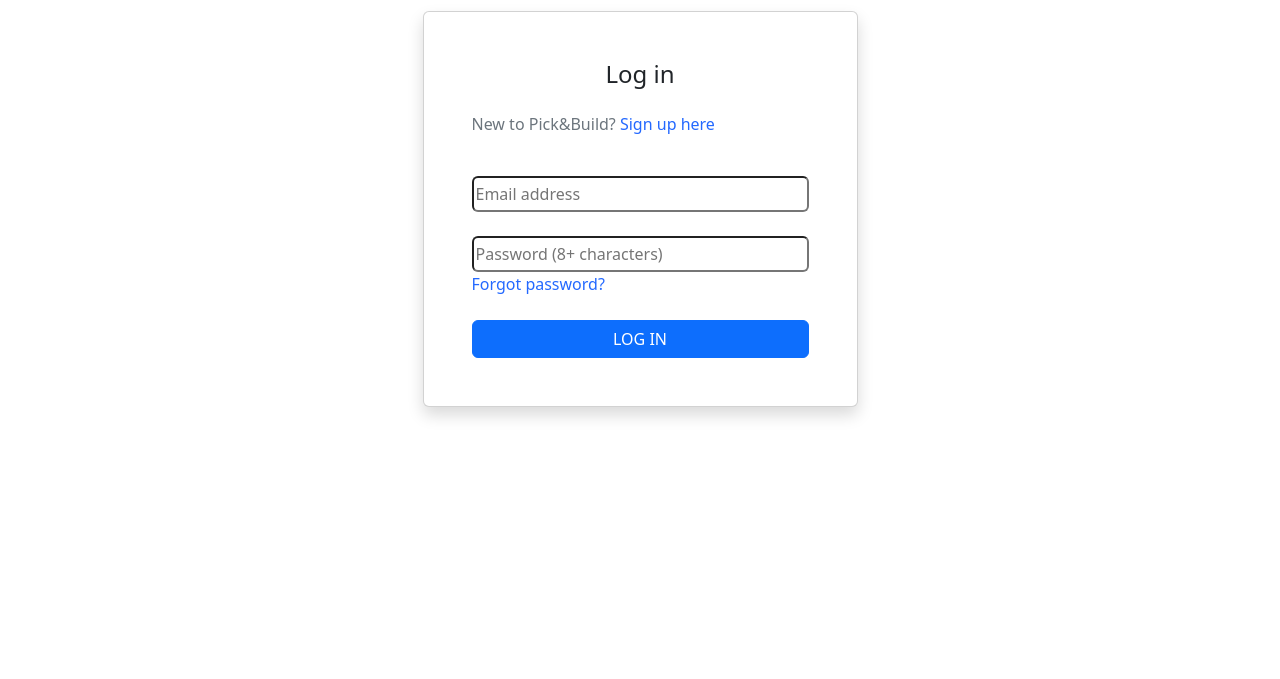
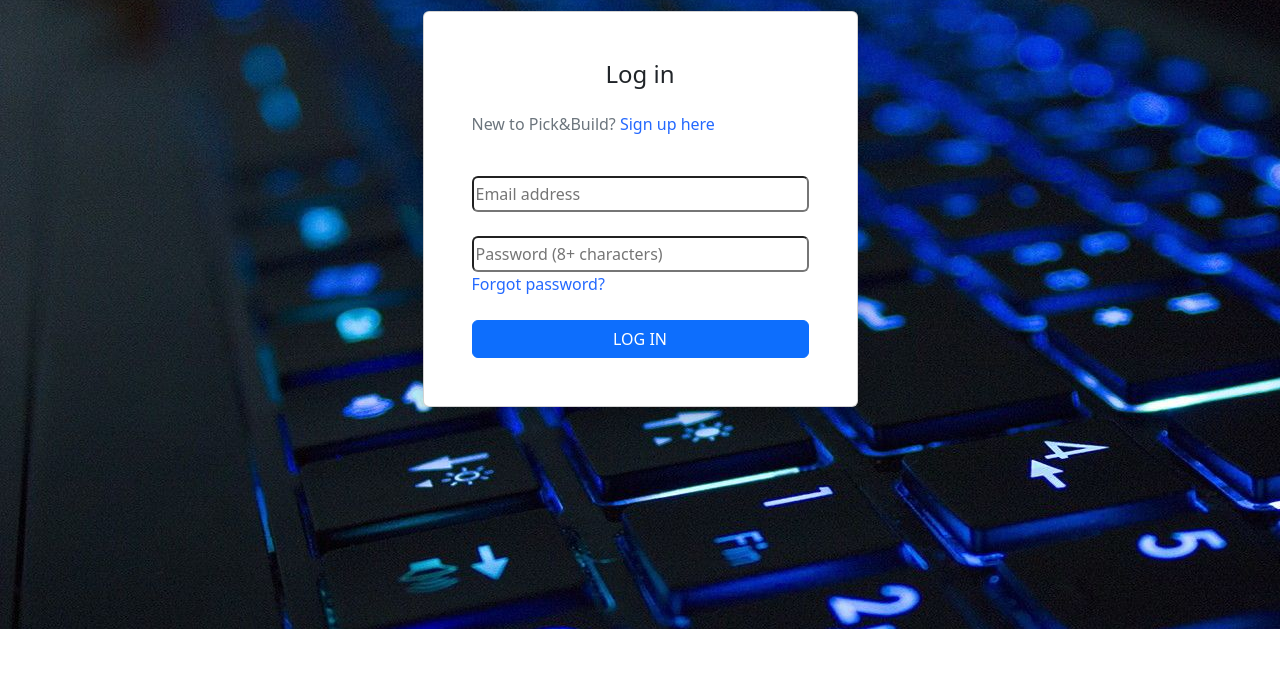
Before and after one commit to AyBi229/AyBi229.github.io, a plain HTML site: page Log in.html in a window 1280 px wide. Shown: the part 121-800 px from the top of the page. Drawn offline with nearby package versions, Linux system fonts and the light colour scheme.

Commit message:
10:49 AM 3/5

```diff
--- a/Log in.html
+++ b/Log in.html
@@ -17,7 +17,8 @@
     <style>
         .bg-img-log-sign
         {
-            background-image: url(bg-img-log-sign.jpg);
+            background-image: url(navbar-background-image.jpg);
+            height: 750px;
         }
         .blue-protocol
         {
```
